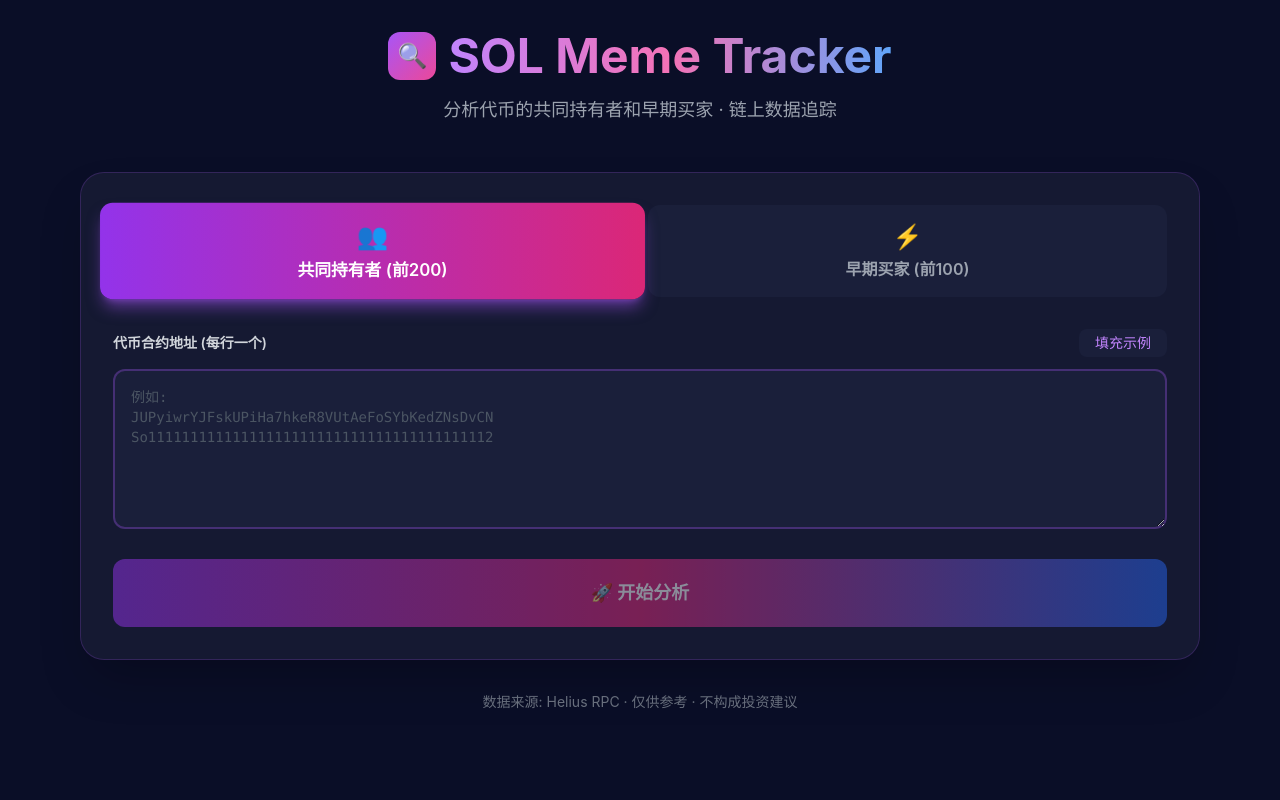
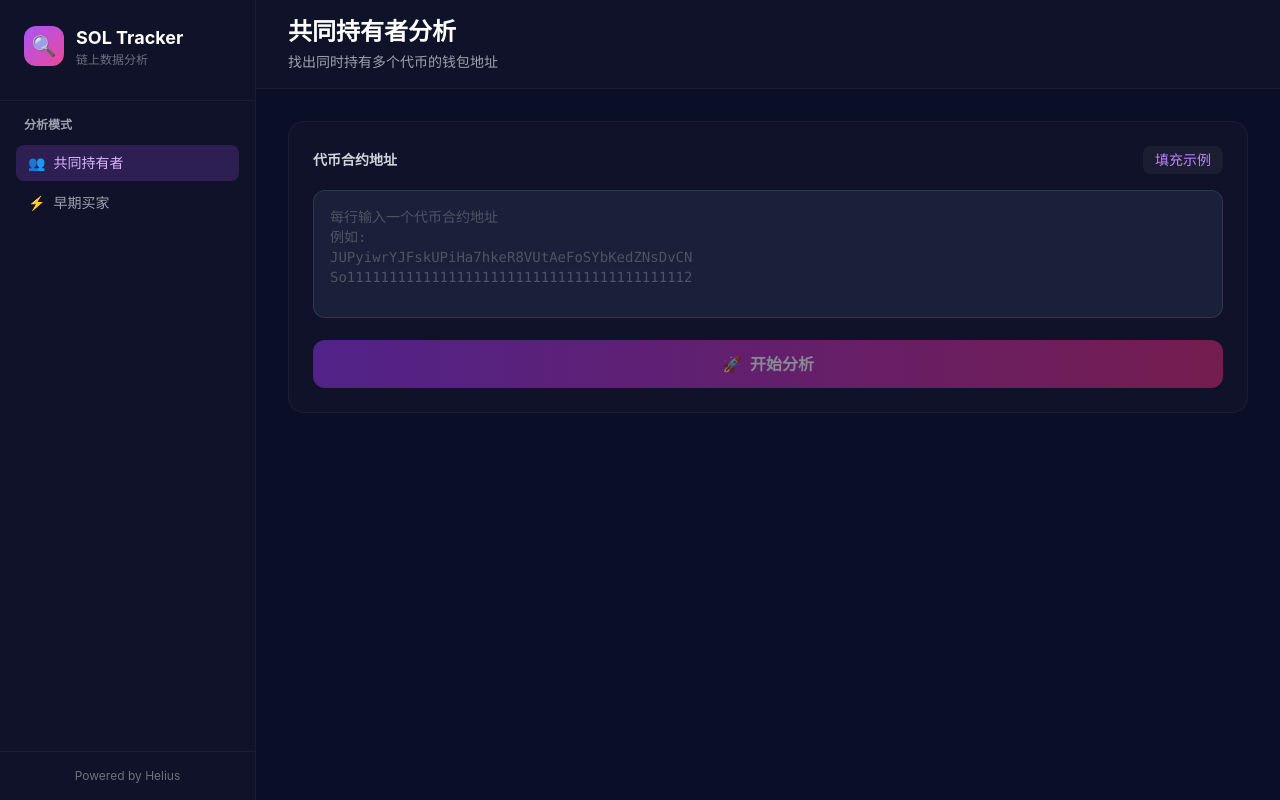
Before and after one commit to dpyao11/sol-meme-tracker, a React (Vite) app: page / in a window 1280 px wide. Built offline with nearby package versions, Linux system fonts and the light colour scheme; what @solana/web3.js would draw is missing.

Commit message:
重大UI改版: Linear风格侧边栏布局 + 历史记录 + 优化交互

```diff
--- a/src/App.jsx
+++ b/src/App.jsx
@@ -9,8 +9,7 @@ function App() {
   const [progressText, setProgressText] = useState('');
   const [results, setResults] = useState(null);
   const [error, setError] = useState('');
-  const [darkMode, setDarkMode] = useState(true);
-  const [sortBy, setSortBy] = useState('default');
+  const [history, setHistory] = useState([]);
 
   const exampleAddresses = {
     holders: 'JUPyiwrYJFskUPiHa7hkeR8VUtAeFoSYbKedZNsDvCN\nSo11111111111111111111111111111111111111112',
@@ -76,14 +75,17 @@ function App() {
       setProgress(95);
       const common = findCommonAddresses(allData);
 
-      setResults({
+      const result = {
         tokenCount: tokenAddresses.length,
         commonCount: common.length,
         commonAddresses: common,
         allData: allData,
-        percentage: ((common.length / (allData[0]?.length || 1)) * 100).toFixed(2)
-      });
+        percentage: ((common.length / (allData[0]?.length || 1)) * 100).toFixed(2),
+        timestamp: new Date().toLocaleString('zh-CN')
+      };
 
+      setResults(result);
+      setHistory(prev => [result, ...prev].slice(0, 10));
       setProgress(100);
       setProgressText('');
     } catch (err) {
@@ -96,65 +98,117 @@ function App() {
   };
 
   return (
-    <div className={`min-h-screen ${darkMode ? 'bg-[#0a0e27]' : 'bg-gray-50'} transition-colors duration-300`}>
-      <div className="max-w-6xl mx-auto px-4 py-8">
-        {/* Header */}
-        <div className="text-center mb-12">
-          <div className="flex items-center justify-center gap-3 mb-4">
-            <div className="w-12 h-12 bg-gradient-to-br from-purple-500 to-pink-500 rounded-xl flex items-center justify-center">
-              <span className="text-2xl">🔍</span>
+    <div className="min-h-screen bg-[#0a0e27] flex">
+      {/* Sidebar */}
+      <div className="w-64 bg-[#0f1228] border-r border-white/5 flex flex-col">
+        <div className="p-6 border-b border-white/5">
+          <div className="flex items-center gap-3 mb-2">
+            <div className="w-10 h-10 bg-gradient-to-br from-purple-500 to-pink-500 rounded-xl flex items-center justify-center">
+              <span className="text-xl">🔍</span>
             </div>
-            <h1 className={`text-5xl font-bold bg-gradient-to-r from-purple-400 via-pink-400 to-blue-400 bg-clip-text text-transparent`}>
-              SOL Meme Tracker
-            </h1>
+            <div>
+              <h1 className="text-white font-bold text-lg">SOL Tracker</h1>
+              <p className="text-gray-500 text-xs">链上数据分析</p>
             </div>
-          <p className={`text-lg ${darkMode ? 'text-gray-400' : 'text-gray-600'}`}>
-            分析代币的共同持有者和早期买家 · 链上数据追踪
-          </p>
+          </div>
         </div>
 
-        {/* Main Card */}
-        <div className={`${darkMode ? 'bg-[#151932]' : 'bg-white'} rounded-3xl shadow-2xl p-8 backdrop-blur-lg border ${darkMode ? 'border-purple-500/20' : 'border-gray-200'}`}>
-
-          {/* Mode Toggle */}
-          <div className="flex gap-4 mb-8">
+        <div className="flex-1 p-4 overflow-y-auto">
+          <div className="mb-6">
+            <h3 className="text-gray-400 text-xs font-semibold uppercase mb-3 px-2">分析模式</h3>
+            <div className="space-y-1">
               <button
                 onClick={() => setMode('holders')}
-              className={`flex-1 py-4 px-6 rounded-xl font-semibold transition-all duration-300 ${
+                className={`w-full text-left px-3 py-2 rounded-lg text-sm transition-all ${
                   mode === 'holders'
-                  ? 'bg-gradient-to-r from-purple-600 to-pink-600 text-white shadow-lg shadow-purple-500/50 scale-105'
-                  : darkMode
-                    ? 'bg-[#1a1f3a] text-gray-400 hover:bg-[#1f2442]'
-                    : 'bg-gray-100 text-gray-700 hover:bg-gray-200'
+                    ? 'bg-purple-500/20 text-purple-300 font-medium'
+                    : 'text-gray-400 hover:bg-white/5 hover:text-gray-300'
                 }`}
               >
-              <div className="text-2xl mb-1">👥</div>
-              共同持有者 (前200)
+                <span className="mr-2">👥</span>
+                共同持有者
               </button>
               <button
                 onClick={() => setMode('buyers')}
-              className={`flex-1 py-4 px-6 rounded-xl font-semibold transition-all duration-300 ${
+                className={`w-full text-left px-3 py-2 rounded-lg text-sm transition-all ${
                   mode === 'buyers'
-                  ? 'bg-gradient-to-r from-purple-600 to-pink-600 text-white shadow-lg shadow-purple-500/50 scale-105'
-                  : darkMode
-                    ? 'bg-[#1a1f3a] text-gray-400 hover:bg-[#1f2442]'
-                    : 'bg-gray-100 text-gray-700 hover:bg-gray-200'
+                    ? 'bg-purple-500/20 text-purple-300 font-medium'
+                    : 'text-gray-400 hover:bg-white/5 hover:text-gray-300'
                 }`}
               >
-              <div className="text-2xl mb-1">⚡</div>
-              早期买家 (前100)
+                <span className="mr-2">⚡</span>
+                早期买家
               </button>
             </div>
+          </div>
 
-          {/* Input Area */}
-          <div className="mb-6">
-            <div className="flex justify-between items-center mb-3">
-              <label className={`text-sm font-semibold ${darkMode ? 'text-gray-300' : 'text-gray-700'}`}>
-                代币合约地址 (每行一个)
+          {history.length > 0 && (
+            <div>
+              <h3 className="text-gray-400 text-xs font-semibold uppercase mb-3 px-2">历史记录</h3>
+              <div className="space-y-2">
+                {history.slice(0, 5).map((item, idx) => (
+                  <div
+                    key={idx}
+                    className="px-3 py-2 rounded-lg bg-white/5 hover:bg-white/10 transition-colors cursor-pointer"
+                  >
+                    <div className="flex items-center justify-between mb-1">
+                      <span className="text-xs text-gray-400">{item.timestamp}</span>
+                    </div>
+                    <div className="flex items-center gap-2">
+                      <span className="text-sm text-white font-medium">{item.commonCount}</span>
+                      <span className="text-xs text-gray-500">个共同地址</span>
+                    </div>
+                  </div>
+                ))}
+              </div>
+            </div>
+          )}
+        </div>
+
+        <div className="p-4 border-t border-white/5">
+          <div className="text-xs text-gray-500 text-center">
+            <p>Powered by Helius</p>
+          </div>
+        </div>
+      </div>
+
+      {/* Main Content */}
+      <div className="flex-1 flex flex-col overflow-hidden">
+        {/* Header */}
+        <div className="bg-[#0f1228] border-b border-white/5 px-8 py-4">
+          <div className="flex items-center justify-between">
+            <div>
+              <h2 className="text-2xl font-bold text-white mb-1">
+                {mode === 'holders' ? '共同持有者分析' : '早期买家分析'}
+              </h2>
+              <p className="text-gray-400 text-sm">
+                {mode === 'holders' ? '找出同时持有多个代币的钱包地址' : '找出多个代币的共同早期买家'}
+              </p>
+            </div>
+            {results && (
+              <button
+                onClick={exportCSV}
+                className="px-4 py-2 bg-white/5 hover:bg-white/10 text-white rounded-lg text-sm font-medium transition-colors flex items-center gap-2"
+              >
+                <span>📥</span>
+                导出 CSV
+              </button>
+            )}
+          </div>
+        </div>
+
+        {/* Content Area */}
+        <div className="flex-1 overflow-y-auto p-8">
+          <div className="max-w-5xl mx-auto space-y-6">
+            {/* Input Card */}
+            <div className="bg-[#0f1228] rounded-2xl border border-white/5 p-6">
+              <div className="flex items-center justify-between mb-4">
+                <label className="text-sm font-semibold text-gray-300">
+                  代币合约地址
                 </label>
                 <button
                   onClick={fillExample}
-                className={`text-sm px-4 py-1 rounded-lg ${darkMode ? 'bg-[#1a1f3a] text-purple-400 hover:bg-[#1f2442]' : 'bg-gray-100 text-purple-600 hover:bg-gray-200'} transition-colors`}
+                  className="text-sm px-3 py-1 rounded-lg bg-white/5 text-purple-400 hover:bg-white/10 transition-colors"
                 >
                   填充示例
                 </button>
@@ -162,40 +216,37 @@ function App() {
               <textarea
                 value={addresses}
                 onChange={(e) => setAddresses(e.target.value)}
-              placeholder="例如:&#10;JUPyiwrYJFskUPiHa7hkeR8VUtAeFoSYbKedZNsDvCN&#10;So11111111111111111111111111111111111111112"
-              className={`w-full h-40 p-4 rounded-xl focus:outline-none focus:ring-2 focus:ring-purple-500 font-mono text-sm transition-all ${
-                darkMode
-                  ? 'bg-[#1a1f3a] border-2 border-purple-500/30 text-gray-300 placeholder-gray-600'
-                  : 'bg-gray-50 border-2 border-gray-300 text-gray-900'
-              }`}
+                placeholder="每行输入一个代币合约地址&#10;例如:&#10;JUPyiwrYJFskUPiHa7hkeR8VUtAeFoSYbKedZNsDvCN&#10;So11111111111111111111111111111111111111112"
+                className="w-full h-32 p-4 rounded-xl bg-[#1a1f3a] border border-white/10 focus:border-purple-500/50 focus:outline-none text-gray-300 placeholder-gray-600 font-mono text-sm resize-none transition-colors"
                 disabled={loading}
               />
-          </div>
-
-          {/* Analyze Button */}
               <button
                 onClick={handleAnalyze}
                 disabled={loading || !addresses.trim()}
-            className="w-full py-5 bg-gradient-to-r from-purple-600 via-pink-600 to-blue-600 text-white font-bold text-lg rounded-xl hover:shadow-2xl hover:shadow-purple-500/50 transition-all disabled:opacity-50 disabled:cursor-not-allowed disabled:hover:shadow-none transform hover:scale-[1.02] active:scale-[0.98]"
+                className="w-full mt-4 py-3 bg-gradient-to-r from-purple-600 to-pink-600 hover:from-purple-500 hover:to-pink-500 text-white font-semibold rounded-xl transition-all disabled:opacity-50 disabled:cursor-not-allowed flex items-center justify-center gap-2"
               >
                 {loading ? (
-              <div className="flex items-center justify-center gap-3">
-                <div className="w-5 h-5 border-2 border-white border-t-transparent rounded-full animate-spin"></div>
+                  <>
+                    <div className="w-4 h-4 border-2 border-white border-t-transparent rounded-full animate-spin"></div>
                     分析中...
-              </div>
+                  </>
                 ) : (
-              '🚀 开始分析'
+                  <>
+                    <span>🚀</span>
+                    开始分析
+                  </>
                 )}
               </button>
+            </div>
 
-          {/* Progress Bar */}
+            {/* Progress */}
             {loading && (
-            <div className="mt-6">
-              <div className={`flex justify-between text-sm mb-2 ${darkMode ? 'text-gray-400' : 'text-gray-600'}`}>
+              <div className="bg-[#0f1228] rounded-2xl border border-white/5 p-6">
+                <div className="flex justify-between text-sm mb-3 text-gray-400">
                   <span>{progressText}</span>
                   <span>{Math.round(progress)}%</span>
                 </div>
-              <div className={`h-2 ${darkMode ? 'bg-[#1a1f3a]' : 'bg-gray-200'} rounded-full overflow-hidden`}>
+                <div className="h-2 bg-[#1a1f3a] rounded-full overflow-hidden">
                   <div
                     className="h-full bg-gradient-to-r from-purple-500 to-pink-500 transition-all duration-300 rounded-full"
                     style={{ width: `${progress}%` }}
@@ -206,7 +257,7 @@ function App() {
 
             {/* Error */}
             {error && (
-            <div className="mt-6 p-4 bg-red-500/10 border border-red-500/30 rounded-xl">
+              <div className="bg-red-500/10 border border-red-500/30 rounded-2xl p-4">
                 <p className="text-red-400 flex items-center gap-2">
                   <span>⚠️</span>
                   {error}
@@ -216,81 +267,62 @@ function App() {
 
             {/* Results */}
             {results && (
-            <div className="mt-8 space-y-6">
-              {/* Stats Cards */}
-              <div className="grid grid-cols-1 md:grid-cols-3 gap-4">
-                <div className={`${darkMode ? 'bg-[#1a1f3a]' : 'bg-gradient-to-br from-purple-50 to-pink-50'} p-6 rounded-xl border ${darkMode ? 'border-purple-500/30' : 'border-purple-200'}`}>
+              <div className="space-y-6">
+                {/* Stats Grid */}
+                <div className="grid grid-cols-3 gap-4">
+                  <div className="bg-[#0f1228] rounded-2xl border border-white/5 p-6">
                     <div className="text-3xl mb-2">📊</div>
-                  <div className={`text-3xl font-bold ${darkMode ? 'text-white' : 'text-gray-900'}`}>{results.tokenCount}</div>
-                  <div className={`text-sm ${darkMode ? 'text-gray-400' : 'text-gray-600'}`}>分析代币数</div>
+                    <div className="text-3xl font-bold text-white mb-1">{results.tokenCount}</div>
+                    <div className="text-sm text-gray-400">分析代币数</div>
                   </div>
-                <div className={`${darkMode ? 'bg-[#1a1f3a]' : 'bg-gradient-to-br from-green-50 to-blue-50'} p-6 rounded-xl border ${darkMode ? 'border-green-500/30' : 'border-green-200'}`}>
+                  <div className="bg-[#0f1228] rounded-2xl border border-white/5 p-6">
                     <div className="text-3xl mb-2">🎯</div>
-                  <div className={`text-3xl font-bold ${darkMode ? 'text-green-400' : 'text-green-600'}`}>{results.commonCount}</div>
-                  <div className={`text-sm ${darkMode ? 'text-gray-400' : 'text-gray-600'}`}>共同地址数</div>
+                    <div className="text-3xl font-bold text-green-400 mb-1">{results.commonCount}</div>
+                    <div className="text-sm text-gray-400">共同地址数</div>
                   </div>
-                <div className={`${darkMode ? 'bg-[#1a1f3a]' : 'bg-gradient-to-br from-blue-50 to-purple-50'} p-6 rounded-xl border ${darkMode ? 'border-blue-500/30' : 'border-blue-200'}`}>
+                  <div className="bg-[#0f1228] rounded-2xl border border-white/5 p-6">
                     <div className="text-3xl mb-2">📈</div>
-                  <div className={`text-3xl font-bold ${darkMode ? 'text-blue-400' : 'text-blue-600'}`}>{results.percentage}%</div>
-                  <div className={`text-sm ${darkMode ? 'text-gray-400' : 'text-gray-600'}`}>重叠率</div>
+                    <div className="text-3xl font-bold text-blue-400 mb-1">{results.percentage}%</div>
+                    <div className="text-sm text-gray-400">重叠率</div>
                   </div>
                 </div>
 
                 {/* Address List */}
                 {results.commonAddresses.length > 0 ? (
-                <div className={`${darkMode ? 'bg-[#1a1f3a]' : 'bg-gray-50'} p-6 rounded-xl border ${darkMode ? 'border-purple-500/20' : 'border-gray-200'}`}>
-                  <div className="flex justify-between items-center mb-4">
-                    <h3 className={`font-semibold text-lg ${darkMode ? 'text-white' : 'text-gray-900'}`}>
+                  <div className="bg-[#0f1228] rounded-2xl border border-white/5 p-6">
+                    <h3 className="font-semibold text-white mb-4 flex items-center gap-2">
+                      <span>📋</span>
                       共同地址列表 ({results.commonAddresses.length})
                     </h3>
-                    <button
-                      onClick={exportCSV}
-                      className={`px-4 py-2 rounded-lg text-sm font-medium transition-colors ${
-                        darkMode
-                          ? 'bg-purple-600 hover:bg-purple-700 text-white'
-                          : 'bg-purple-100 hover:bg-purple-200 text-purple-700'
-                      }`}
-                    >
-                      📥 导出 CSV
-                    </button>
-                  </div>
-                  <div className="space-y-2 max-h-96 overflow-y-auto">
+                    <div className="space-y-2 max-h-[500px] overflow-y-auto">
                       {results.commonAddresses.map((addr, idx) => (
                         <div
                           key={idx}
-                        className={`${darkMode ? 'bg-[#0f1228] hover:bg-[#151932]' : 'bg-white hover:bg-gray-50'} p-4 rounded-lg border ${darkMode ? 'border-purple-500/20' : 'border-gray-200'} transition-all group`}
+                          className="bg-[#1a1f3a] hover:bg-[#1f2442] rounded-xl p-4 transition-all group border border-white/5"
                         >
                           <div className="flex items-center justify-between gap-4">
                             <div className="flex items-center gap-3 flex-1 min-w-0">
-                            <div className={`w-8 h-8 rounded-lg ${darkMode ? 'bg-purple-500/20' : 'bg-purple-100'} flex items-center justify-center flex-shrink-0`}>
-                              <span className={`text-sm font-bold ${darkMode ? 'text-purple-400' : 'text-purple-600'}`}>#{idx + 1}</span>
+                              <div className="w-8 h-8 rounded-lg bg-purple-500/20 flex items-center justify-center flex-shrink-0">
+                                <span className="text-sm font-bold text-purple-400">#{idx + 1}</span>
                               </div>
-                            <code className={`font-mono text-sm ${darkMode ? 'text-gray-300' : 'text-gray-700'} truncate`}>
+                              <code className="font-mono text-sm text-gray-300 truncate">
                                 {addr}
                               </code>
                             </div>
-                          <div className="flex gap-2 flex-shrink-0">
+                            <div className="flex gap-2 flex-shrink-0 opacity-0 group-hover:opacity-100 transition-opacity">
                               <button
                                 onClick={() => copyToClipboard(addr)}
-                              className={`px-3 py-1 rounded-lg text-xs font-medium transition-all ${
-                                darkMode
-                                  ? 'bg-purple-600/20 hover:bg-purple-600/30 text-purple-400'
-                                  : 'bg-purple-100 hover:bg-purple-200 text-purple-700'
-                              }`}
+                                className="px-3 py-1.5 rounded-lg text-xs font-medium bg-purple-600/20 hover:bg-purple-600/30 text-purple-400 transition-colors"
                               >
-                              📋 复制
+                                复制
                               </button>
                               <a
                                 href={`https://solscan.io/account/${addr}`}
                                 target="_blank"
                                 rel="noopener noreferrer"
-                              className={`px-3 py-1 rounded-lg text-xs font-medium transition-all ${
-                                darkMode
-                                  ? 'bg-blue-600/20 hover:bg-blue-600/30 text-blue-400'
-                                  : 'bg-blue-100 hover:bg-blue-200 text-blue-700'
-                              }`}
+                                className="px-3 py-1.5 rounded-lg text-xs font-medium bg-blue-600/20 hover:bg-blue-600/30 text-blue-400 transition-colors"
                               >
-                              🔗 查看
+                                查看
                               </a>
                             </div>
                           </div>
@@ -299,8 +331,8 @@ function App() {
                     </div>
                   </div>
                 ) : (
-                <div className={`${darkMode ? 'bg-yellow-500/10' : 'bg-yellow-50'} p-6 rounded-xl border ${darkMode ? 'border-yellow-500/30' : 'border-yellow-200'}`}>
-                  <p className={`${darkMode ? 'text-yellow-400' : 'text-yellow-800'} flex items-center gap-2`}>
+                  <div className="bg-yellow-500/10 border border-yellow-500/30 rounded-2xl p-6">
+                    <p className="text-yellow-400 flex items-center gap-2">
                       <span>⚠️</span>
                       没有找到共同地址
                     </p>
@@ -309,10 +341,6 @@ function App() {
               </div>
             )}
           </div>
-
-        {/* Footer */}
-        <div className={`text-center mt-8 ${darkMode ? 'text-gray-500' : 'text-gray-600'} text-sm`}>
-          <p>数据来源: Helius RPC · 仅供参考 · 不构成投资建议</p>
         </div>
       </div>
     </div>
```
Lines whose indentation alone changed are shown as unchanged.
